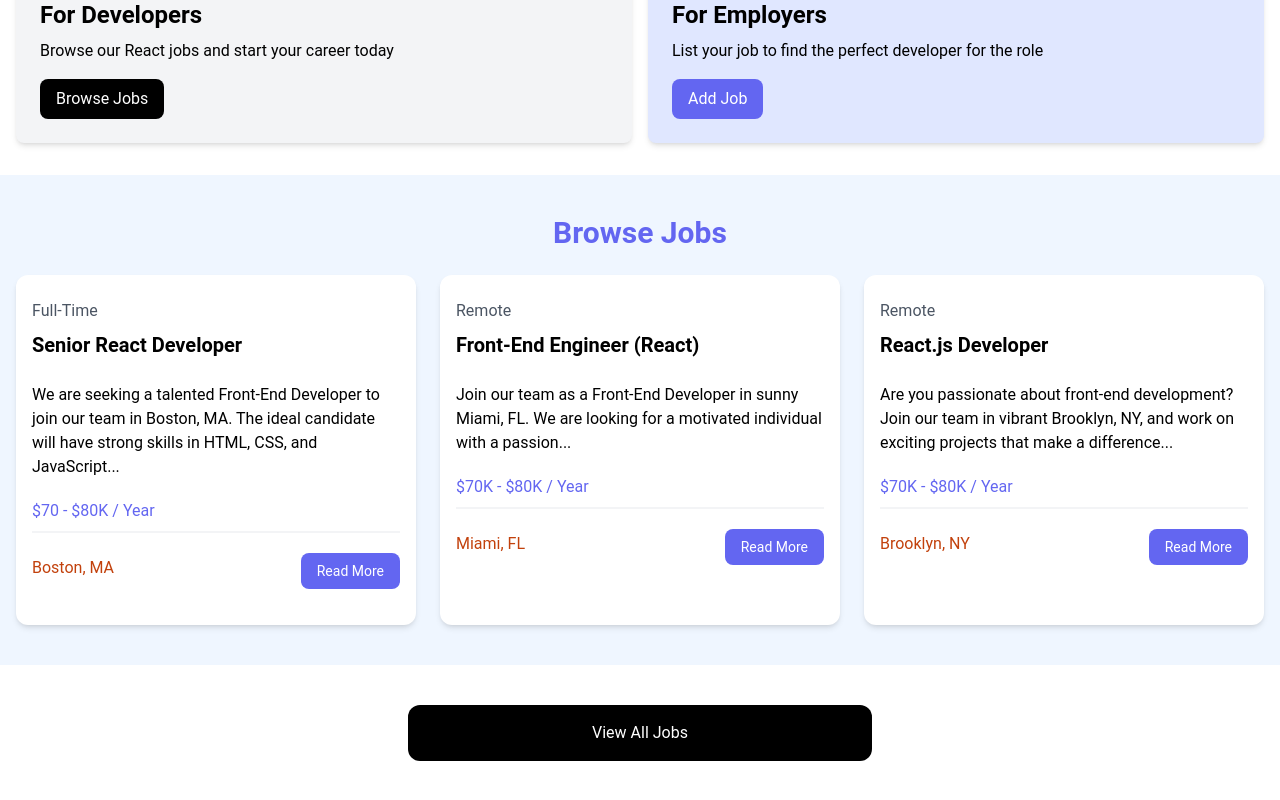
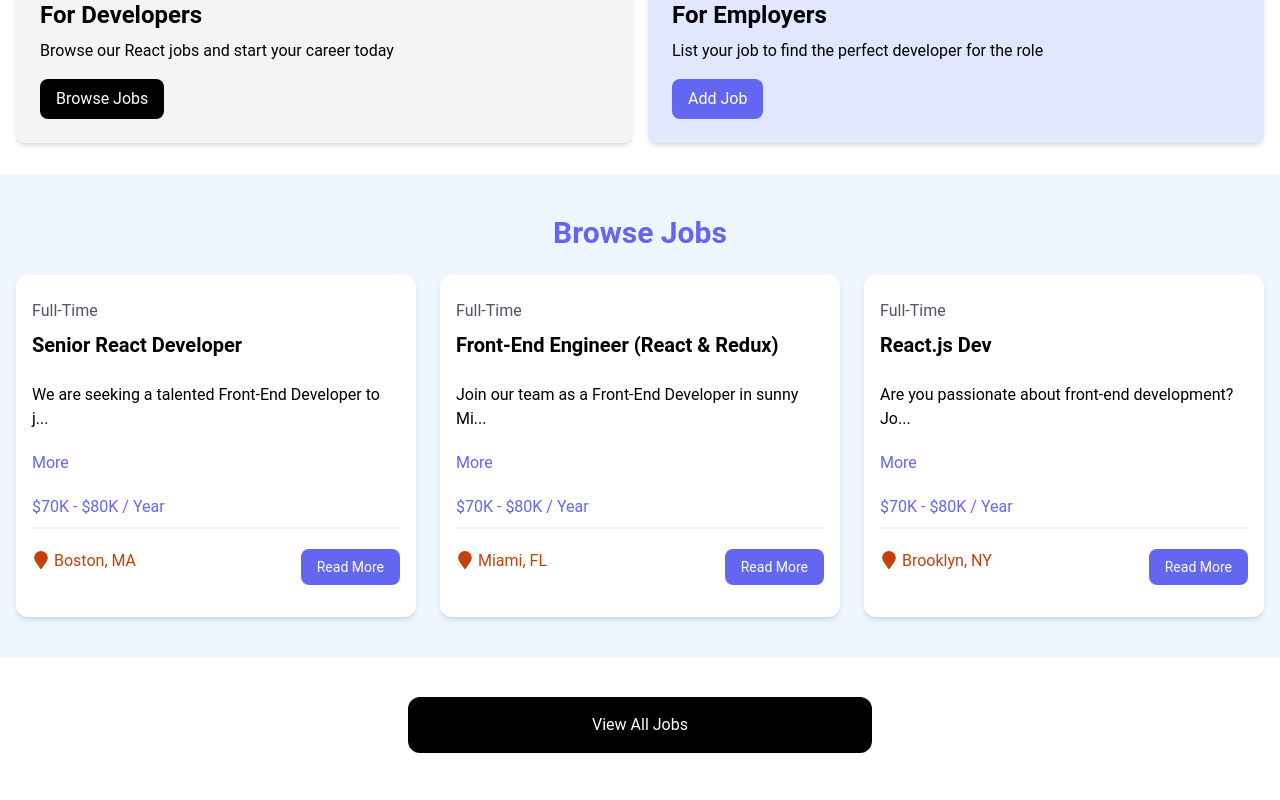
Before and after one commit to Mahesha1991/react-js-traversy-media, a React (Vite) app: page / in a window 1280 px wide. Shown: the part 434-1234 px from the top of the page. Built offline with nearby package versions, Linux system fonts and the light colour scheme.

Commit message:
Added few pages

```diff
--- a/package.json
+++ b/package.json
@@ -11,7 +11,9 @@
   },
   "dependencies": {
     "react": "^18.3.1",
-    "react-dom": "^18.3.1"
+    "react-dom": "^18.3.1",
+    "react-icons": "^5.4.0",
+    "react-router-dom": "^7.1.1"
   },
   "devDependencies": {
     "@eslint/js": "^9.17.0",
--- a/src/App.jsx
+++ b/src/App.jsx
@@ -1,26 +1,25 @@
-import Navbar from "./components/Navbar"
-import Hero from "./components/Hero"
-import HomeCards from "./components/HomeCards"
+
+import {Route, createBrowserRouter, createRoutesFromElements, RouterProvider} from 'react-router-dom'
+import HomePage from "./pages/HomePage"
+import MainLayout from './layouts/MainLayout'
+import JobsPage from './pages/JobsPage';
+
+
+const router = createBrowserRouter(
+  createRoutesFromElements(
+
+  <Route path="/" element={<MainLayout />}>
+    <Route index element={<HomePage />} />
+    <Route path="/jobs" element={<JobsPage />} />
+  </Route>
+  )
+
+);
 
 const App = () => {
-  return (
-    <>
-      <Navbar />
-      <Hero title="Become a React Dev" subtitle="Find a react Job"/>
-      <HomeCards />
 
+  return <RouterProvider router={router} />;
 
-
-
-    <section className="m-auto max-w-lg my-10 px-6">
-      <a
-        href="jobs.html"
-        className="block bg-black text-white text-center py-4 px-6 rounded-xl hover:bg-gray-700"
-        >View All Jobs</a
-      >
-    </section>
-    </>
-  )
 }
 
 export default App
--- a/src/components/HomeCards.jsx
+++ b/src/components/HomeCards.jsx
@@ -1,4 +1,7 @@
 import Card from "./Card"
+import { Link } from 'react-router-dom'
+
+
 
 const HomeCards = () => {
   return (
@@ -12,126 +15,25 @@
             <p className="mt-2 mb-4">
               Browse our React jobs and start your career today
             </p>
-            <a
-              href="/jobs.html"
+            <Link
+              to="/jobs.html"
               className="inline-block bg-black text-white rounded-lg px-4 py-2 hover:bg-gray-700"
             >
               Browse Jobs
-            </a>
+            </Link>
           </Card>
           <Card bg="bg-indigo-100">
             <h2 className="text-2xl font-bold">For Employers</h2>
             <p className="mt-2 mb-4">
               List your job to find the perfect developer for the role
             </p>
-            <a
-              href="/add-job.html"
+            <Link
+              to="/add-job.html"
               className="inline-block bg-indigo-500 text-white rounded-lg px-4 py-2 hover:bg-indigo-600"
             >
               Add Job
-            </a>
+            </Link>
           </Card>
-        </div>
-      </div>
-    </section>
-
-    {/* <!-- Browse Jobs --> */}
-    <section className="bg-blue-50 px-4 py-10">
-      <div className="container-xl lg:container m-auto">
-        <h2 className="text-3xl font-bold text-indigo-500 mb-6 text-center">
-          Browse Jobs
-        </h2>
-        <div className="grid grid-cols-1 md:grid-cols-3 gap-6">
-          {/* <!-- Job Listing 1 --> */}
-          <div className="bg-white rounded-xl shadow-md relative">
-            <div className="p-4">
-              <div className="mb-6">
-                <div className="text-gray-600 my-2">Full-Time</div>
-                <h3 className="text-xl font-bold">Senior React Developer</h3>
-              </div>
-
-              <div className="mb-5">
-               We are seeking a talented Front-End Developer to join our team in Boston, MA. The ideal candidate will have strong skills in HTML, CSS, and JavaScript...
-              </div>
-
-              <h3 className="text-indigo-500 mb-2">$70 - $80K / Year</h3>
-
-              <div className="border border-gray-100 mb-5"></div>
-
-              <div className="flex flex-col lg:flex-row justify-between mb-4">
-                <div className="text-orange-700 mb-3">
-                  <i className="fa-solid fa-location-dot text-lg"></i>
-                  Boston, MA
-                </div>
-                <a
-                  href="job.html"
-                  className="h-[36px] bg-indigo-500 hover:bg-indigo-600 text-white px-4 py-2 rounded-lg text-center text-sm"
-                >
-                 Read More
-                </a>
-              </div>
-            </div>
-          </div>
-          {/* <!-- Job Listing 2 --> */}
-          <div className="bg-white rounded-xl shadow-md relative">
-            <div className="p-4">
-              <div className="mb-6">
-                <div className="text-gray-600 my-2">Remote</div>
-                <h3 className="text-xl font-bold">Front-End Engineer (React)</h3>
-              </div>
-
-              <div className="mb-5">
-               Join our team as a Front-End Developer in sunny Miami, FL. We are looking for a motivated individual with a passion...
-              </div>
-
-              <h3 className="text-indigo-500 mb-2">$70K - $80K / Year</h3>
-
-              <div className="border border-gray-100 mb-5"></div>
-
-              <div className="flex flex-col lg:flex-row justify-between mb-4">
-                <div className="text-orange-700 mb-3">
-                  <i className="fa-solid fa-location-dot text-lg"></i>
-                  Miami, FL
-                </div>
-                <a
-                  href="job.html"
-                  className="h-[36px] bg-indigo-500 hover:bg-indigo-600 text-white px-4 py-2 rounded-lg text-center text-sm"
-                >
-                 Read More
-                </a>
-              </div>
-            </div>
-          </div>
-          {/* <!-- Job Listing 3 --> */}
-          <div className="bg-white rounded-xl shadow-md relative">
-            <div className="p-4">
-              <div className="mb-6">
-                <div className="text-gray-600 my-2">Remote</div>
-                <h3 className="text-xl font-bold">React.js Developer</h3>
-              </div>
-
-              <div className="mb-5">
-                Are you passionate about front-end development? Join our team in vibrant Brooklyn, NY, and work on exciting projects that make a difference...
-              </div>
-
-              <h3 className="text-indigo-500 mb-2">$70K - $80K / Year</h3>
-
-              <div className="border border-gray-100 mb-5"></div>
-
-              <div className="flex flex-col lg:flex-row justify-between mb-4">
-                <div className="text-orange-700 mb-3">
-                  <i className="fa-solid fa-location-dot text-lg"></i>
-                  Brooklyn, NY
-                </div>
-                <a
-                  href="job.html"
-                  className="h-[36px] bg-indigo-500 hover:bg-indigo-600 text-white px-4 py-2 rounded-lg text-center text-sm"
-                >
-                 Read More
-                </a>
-              </div>
-            </div>
-          </div>
         </div>
       </div>
     </section>
--- /dev/null
+++ b/src/components/JobListing.jsx
@@ -0,0 +1,50 @@
+import { useState } from "react"
+import { FaMapMarker } from 'react-icons/fa'
+import { Link } from 'react-router-dom'
+
+
+const JobListing = ({ job }) => {
+
+    const [showFullDescription, setShowFullDescription] = useState(false);
+
+    let description = job.description;
+
+    if(!showFullDescription){
+        description = description.substring(0, 50) + "...";
+    }
+
+  return (
+    <div className="bg-white rounded-xl shadow-md relative">
+    <div className="p-4">
+      <div className="mb-6">
+        <div className="text-gray-600 my-2">{job.type}</div>
+        <h3 className="text-xl font-bold">{job.title}</h3>
+      </div>
+
+      <div className="mb-5">
+       {description}
+      </div>
+
+    <button className="text-indigo-500 mb-5 hover:text-indigo-600" onClick={() => setShowFullDescription((prevState) => !prevState)}>{showFullDescription ? 'Less' : 'More'}</button>
+      <h3 className="text-indigo-500 mb-2">{job.salary} / Year</h3>
+
+      <div className="border border-gray-100 mb-5"></div>
+
+      <div className="flex flex-col lg:flex-row justify-between mb-4">
+        <div className="text-orange-700 mb-3">
+          <FaMapMarker className='inline text-lg mb-1 mr-1' />
+          {job.location}
+        </div>
+        <Link
+          to={`/job/${job.id}`}
+          className="h-[36px] bg-indigo-500 hover:bg-indigo-600 text-white px-4 py-2 rounded-lg text-center text-sm"
+        >
+         Read More
+        </Link>
+      </div>
+    </div>
+  </div>
+  )
+}
+
+export default JobListing
--- /dev/null
+++ b/src/components/JobListings.jsx
@@ -0,0 +1,27 @@
+import jobs from '../jobs.json'
+import JobListing from './JobListing'
+
+const JobListings = () => {
+    const recentJobs = jobs.slice(0, 3);
+  return (
+    <>
+            {/* <!-- Browse Jobs --> */}
+    <section className="bg-blue-50 px-4 py-10">
+      <div className="container-xl lg:container m-auto">
+        <h2 className="text-3xl font-bold text-indigo-500 mb-6 text-center">
+          Browse Jobs
+        </h2>
+        <div className="grid grid-cols-1 md:grid-cols-3 gap-6">
+
+            {recentJobs.map((job) => (
+                <JobListing key={job.id} job={job} />
+            )) }
+
+        </div>
+      </div>
+    </section>
+    </>
+  )
+}
+
+export default JobListings
--- a/src/components/Navbar.jsx
+++ b/src/components/Navbar.jsx
@@ -1,5 +1,5 @@
 import logo from '../assets/images/logo.png'
-
+import { Link } from 'react-router-dom'
 
 const Navbar = () => {
   return (
@@ -11,7 +11,7 @@
             className="flex flex-1 items-center justify-center md:items-stretch md:justify-start"
           >
             {/* <!-- Logo --> */}
-            <a className="flex flex-shrink-0 items-center mr-4" href="/index.html">
+            <Link className="flex flex-shrink-0 items-center mr-4" to="/">
               <img
                 className="h-10 w-auto"
                 src={logo}
@@ -20,23 +20,23 @@
               <span className="hidden md:block text-white text-2xl font-bold ml-2"
                 >React Jobs</span
               >
-            </a>
+            </Link>
             <div className="md:ml-auto">
               <div className="flex space-x-2">
-                <a
-                  href="/index.html"
+                <Link
+                  to="/"
                   className="text-white bg-black hover:bg-gray-900 hover:text-white rounded-md px-3 py-2"
-                  >Home</a
+                  >Home</Link
                 >
-                <a
-                  href="/jobs.html"
+                <Link
+                  to="/jobs"
                   className="text-white hover:bg-gray-900 hover:text-white rounded-md px-3 py-2"
-                  >Jobs</a
+                  >Jobs</Link
                 >
-                <a
-                  href="/add-job.html"
+                <Link
+                  to="/add-job"
                   className="text-white hover:bg-gray-900 hover:text-white rounded-md px-3 py-2"
-                  >Add Job</a
+                  >Add Job</Link
                 >
               </div>
             </div>
--- /dev/null
+++ b/src/components/ViewAllJobs.jsx
@@ -0,0 +1,18 @@
+import { Link } from 'react-router-dom'
+
+
+const ViewAllJobs = () => {
+  return (
+<>
+<section className="m-auto max-w-lg my-10 px-6">
+      <Link
+        to="jobs.html"
+        className="block bg-black text-white text-center py-4 px-6 rounded-xl hover:bg-gray-700"
+        >View All Jobs</Link
+      >
+    </section>
+   </>
+  )
+}
+
+export default ViewAllJobs
--- /dev/null
+++ b/src/layouts/MainLayout.jsx
@@ -0,0 +1,12 @@
+import { Outlet } from 'react-router-dom'
+import Navbar from '../components/Navbar'
+const MainLayout = () => {
+  return (
+   <>
+   <Navbar />
+    <Outlet />
+   </>
+  )
+}
+
+export default MainLayout
--- /dev/null
+++ b/src/pages/HomePage.jsx
@@ -0,0 +1,17 @@
+import Hero from "../components/Hero"
+import HomeCards from "../components/HomeCards"
+import JobListings from "../components/JobListings"
+import ViewAllJobs from "../components/ViewAllJobs"
+
+const HomePage = () => {
+  return (
+    <>
+        <Hero title="Become a React Dev" subtitle="Find a react Job"/>
+        <HomeCards />
+        <JobListings />
+        <ViewAllJobs />
+    </>
+  )
+}
+
+export default HomePage
--- /dev/null
+++ b/src/pages/JobsPage.jsx
@@ -0,0 +1,8 @@
+
+const JobsPage = () => {
+  return (
+    <div>JobsPage</div>
+  )
+}
+
+export default JobsPage
```
Also changed, not shown: 1 other file (tests, documents, lock files or other folders).
